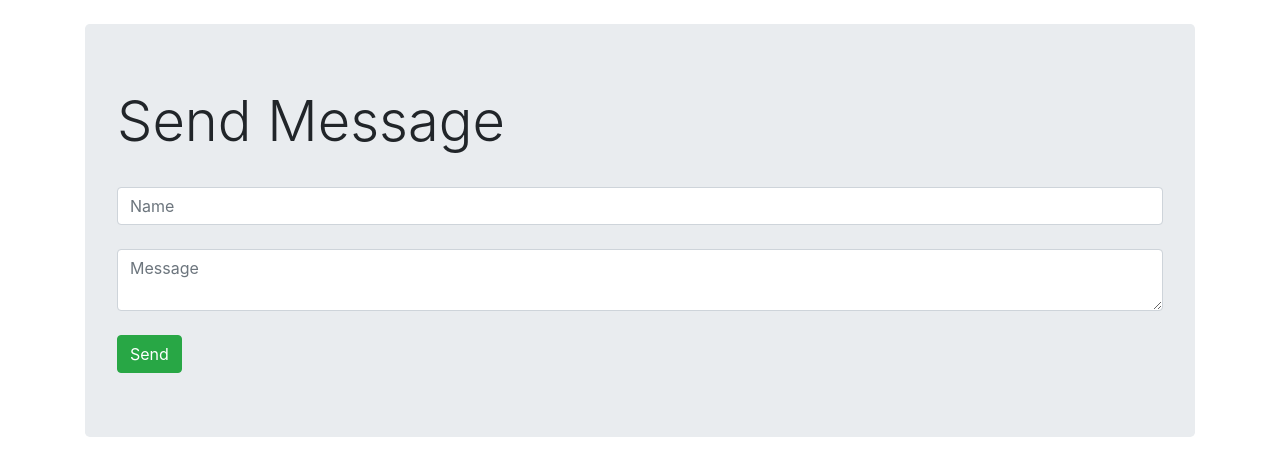
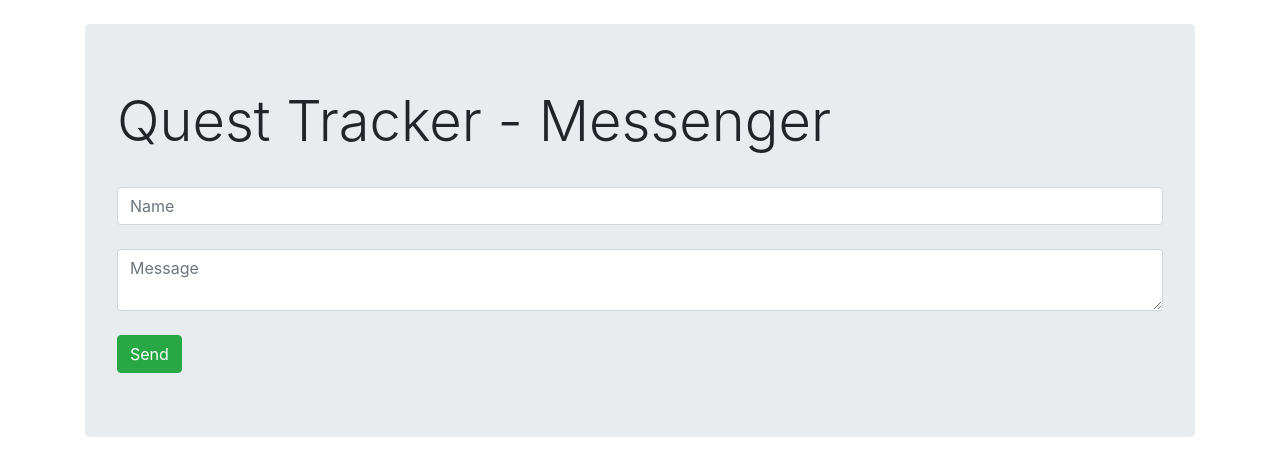
Before and after one commit to catalincodes/HabiticaQuestTracker, a website: page public/chat.html in a window 1280 px wide. Drawn offline with nearby package versions, Linux system fonts and the light colour scheme; no server answers.

Commit message:
Rename chat page to Quest Tracker - Messenger

```diff
--- a/public/chat.html
+++ b/public/chat.html
@@ -13,7 +13,7 @@
     <div class="container">
       <br>
       <div class="jumbotron">
-        <h1 class="display-4"> Send Message </h1>
+        <h1 class="display-4"> Quest Tracker - Messenger </h1>
         <br/>
         <input id="name" class="form-control" placeholder="Name">
         <br/>
```
